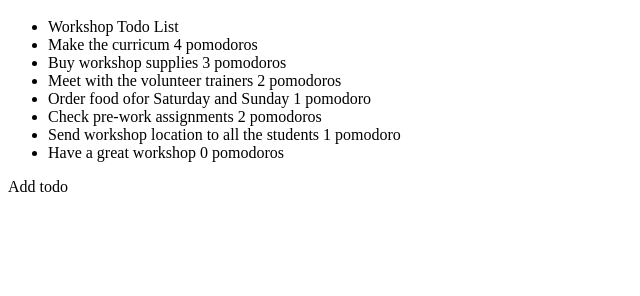
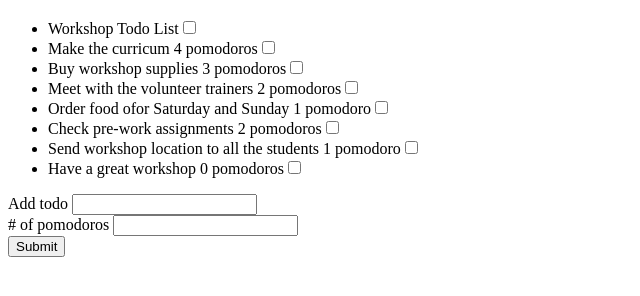
Before and after one commit to Jacky384537/todo_app, a plain HTML site: page index.html in a window 1280 px wide. Shown: the part 48-344 px from the top of the page, without its empty margins (0-640 px from the left). Drawn offline with Linux system fonts and the light colour scheme.

Commit message:
Commit 5

```diff
--- a/index.html
+++ b/index.html
@@ -9,16 +9,18 @@
         <h1>Workshop todo list</h1>
 
         <ul>
-            <li>Workshop Todo List</li>
-            <li>Make the curricum 4 pomodoros</li>
-            <li>Buy workshop supplies 3 pomodoros</li>
-            <li>Meet with the volunteer trainers 2 pomodoros</li>
-            <li>Order food ofor Saturday and Sunday 1 pomodoro</li>
-            <li>Check pre-work assignments 2 pomodoros</li>
-            <li>Send workshop location to all the students 1 pomodoro</li>
-            <li>Have a great workshop 0 pomodoros</li>
+            <li>Workshop Todo List<input type="checkbox"</li>
+            <li>Make the curricum 4 pomodoros<input type="checkbox"</li>
+            <li>Buy workshop supplies 3 pomodoros<input type="checkbox"</li>
+            <li>Meet with the volunteer trainers 2 pomodoros<input type="checkbox"</li>
+            <li>Order food ofor Saturday and Sunday 1 pomodoro<input type="checkbox"</li>
+            <li>Check pre-work assignments 2 pomodoros<input type="checkbox"</li>
+            <li>Send workshop location to all the students 1 pomodoro<input type="checkbox"</li>
+            <li>Have a great workshop 0 pomodoros<input type="checkbox"</li>
         </ul>
-        Add todo<br>
+        Add todo <input type ="text"><br>
+        # of pomodoros <input type ="number"><br>
+        <input type ="submit"
     </body>
 
 </html>
```
